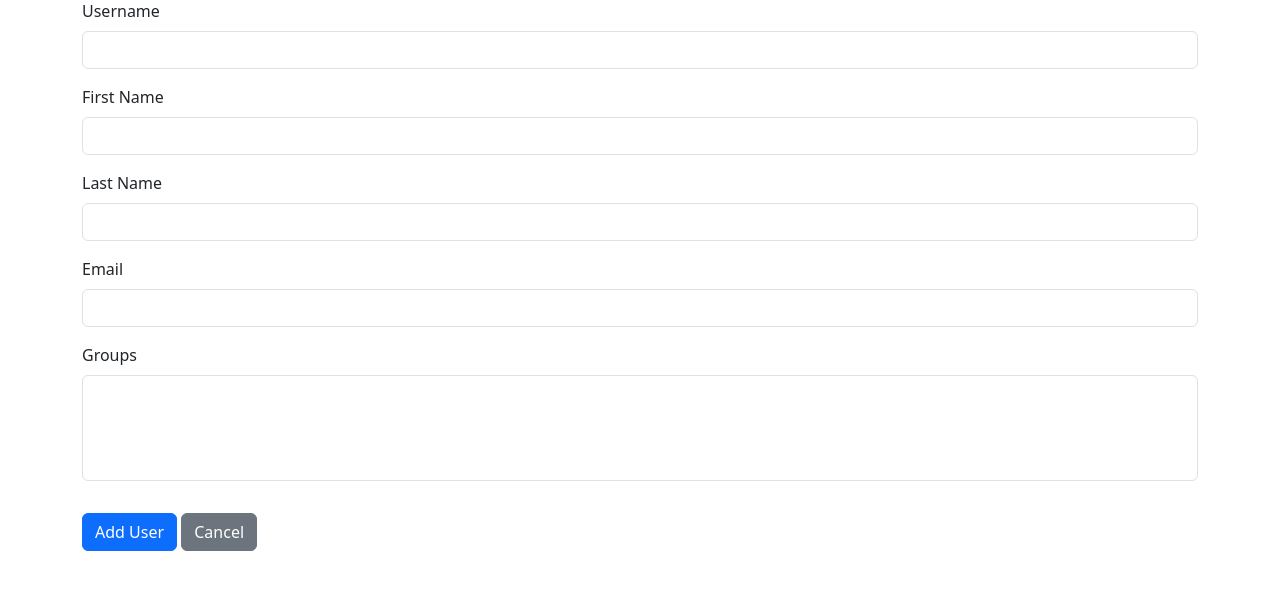
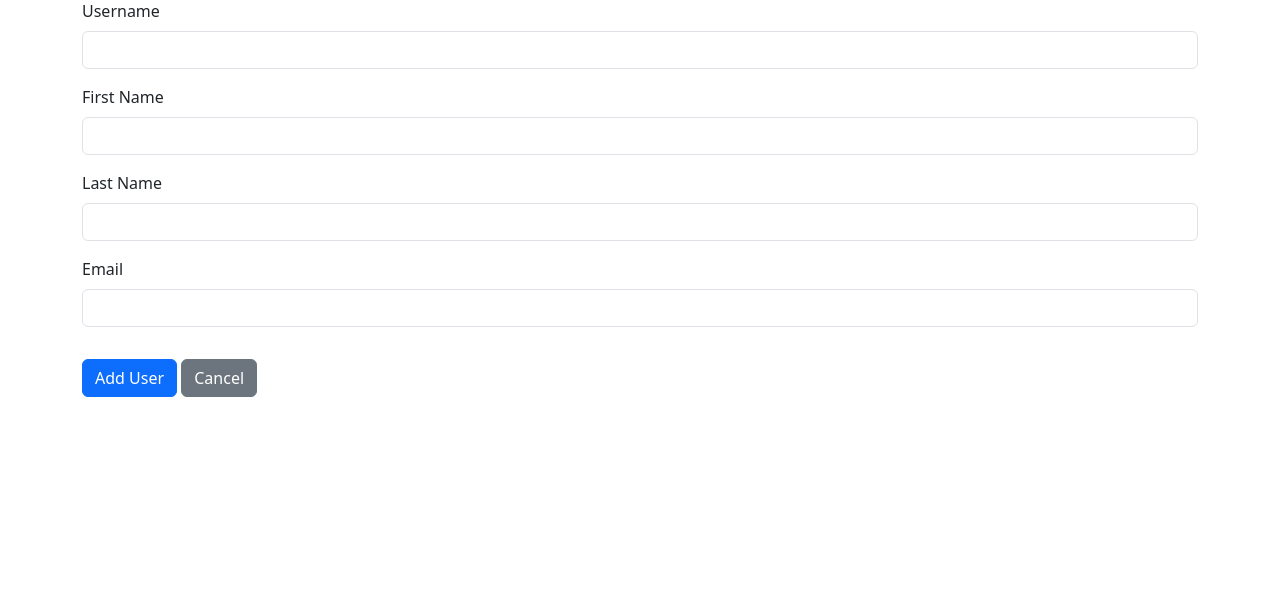
Before and after one commit to pppfkp/cctv_inzynierka, a Django app: page /users/add/ in a window 1280 px wide. Shown: the part 137-727 px from the top of the page. Run offline with Django 5.2, Linux system fonts and the light colour scheme; the visitor is signed in with stand-in values (Sample User, id 1); lists and menus that the app fills with data are empty.

Commit message:
removed unused groups from users

```diff
--- a/main_app/management/templates/user_add.html
+++ b/main_app/management/templates/user_add.html
@@ -21,15 +21,6 @@
             <div class="mb-3">
                 <label class="form-label">Email</label>
                 <input type="email" class="form-control" name="email" required>
-            </div>
-
-            <div class="mb-3">
-                <label class="form-label">Groups</label>
-                <select name="groups" class="form-select" multiple>
-                    {% for group in all_groups %}
-                        <option value="{{ group.id }}">{{ group.name }}</option>
-                    {% endfor %}
-                </select>
             </div>
         </div>
 
--- a/main_app/management/templates/user_list.html
+++ b/main_app/management/templates/user_list.html
@@ -18,7 +18,6 @@
                 <th>First Name</th>
                 <th>Last Name</th>
                 <th>Email</th>
-                <th>Groups</th>
                 <th>Actions</th>
             </tr>
         </thead>
@@ -29,11 +28,6 @@
                 <td>{{ user.first_name }}</td>
                 <td>{{ user.last_name }}</td>
                 <td>{{ user.email }}</td>
-                <td>
-                    {% for group in user.groups.all %}
-                        <span class="badge rounded-pill bg-secondary">{{group}}</span>
-                    {% endfor %}
-                </td>
                 <td>
                     <a href="{% url 'edit_user' user.id %}" class="btn btn-sm btn-primary">
                         <i class="fas fa-edit"></i> Edit
--- a/main_app/management/views.py
+++ b/main_app/management/views.py
@@ -375,12 +375,9 @@ def users_list_view(request):
 @staff_member_required(login_url='admin:login')
 def edit_user_view(request, user_id):
     User = apps.get_model('auth', 'User')
-    Group = apps.get_model('auth', 'Group')
     FaceEmbedding = apps.get_model('face_recognition', 'FaceEmbedding')
     user = get_object_or_404(User, id=user_id, is_superuser=False)
 
-    # Get all available groups
-    all_groups = Group.objects.all()
 
     if request.method == 'POST':
         try:
@@ -389,13 +386,6 @@ def edit_user_view(request, user_id):
             user.first_name = request.POST.get('first_name')
             user.last_name = request.POST.get('last_name')
             user.email = request.POST.get('email')
-
-            # Update groups
-            group_ids = request.POST.getlist('groups')
-            user.groups.clear()
-            if group_ids:
-                groups = Group.objects.filter(id__in=group_ids)
-                user.groups.set(groups)
 
             user.save()
 
@@ -414,13 +404,11 @@ def edit_user_view(request, user_id):
 
         except Exception as e:
             return render(request, 'edit_user.html', {
-                'user': user,
-                'all_groups': all_groups,
+                'user': user
             })
 
     return render(request, 'edit_user.html', {
-        'user': user,
-        'all_groups': all_groups,
+        'user': user
     })
 
 @staff_member_required(login_url='admin:login')
@@ -503,10 +491,8 @@ def add_face_embedding_view(request, user_id):
 def add_user_view(request):
     """Handles adding a new user."""
     User = apps.get_model('auth', 'User')
-    Group = apps.get_model('auth', 'Group')
     if request.method == 'GET':
-        all_groups = Group.objects.all()  # Fetch all groups for the dropdown
-        return render(request, 'user_add.html', {'all_groups': all_groups})
+        return render(request, 'user_add.html')
 
     elif request.method == 'POST':
         # Extract data from the POST request
@@ -514,7 +500,6 @@ def add_user_view(request):
         first_name = request.POST.get('first_name')
         last_name = request.POST.get('last_name')
         email = request.POST.get('email')
-        group_ids = request.POST.getlist('groups')  # Groups are sent as a list
 
         # Validate input
         if not username or not email:
@@ -532,11 +517,6 @@ def add_user_view(request):
                 email=email,
             )
 
-            # Assign groups to the user
-            if group_ids:
-                groups = Group.objects.filter(id__in=group_ids)
-                user.groups.set(groups)
-
             user.save()  # Save the user to the database
 
             # Return success response
```
Also changed, not shown: main_app/management/templates/edit_user.html (+0 -12 lines).
